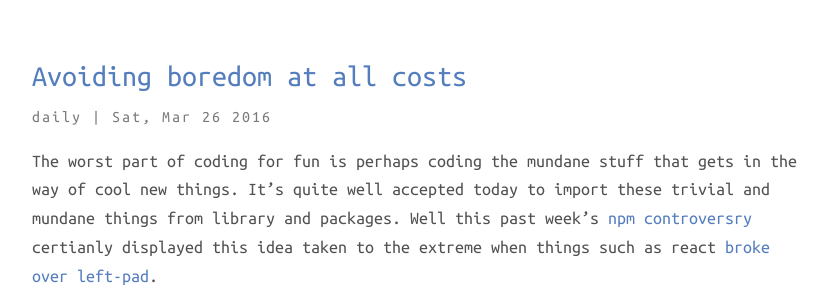
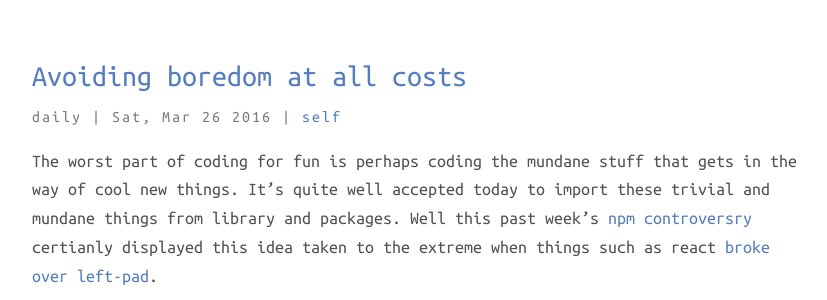
Before and after one commit to developermo-de/hackerMode, a Jekyll site: the page built from index.html, in a window 1280 px wide. Shown: the part 239-539 px from the top of the page, without its empty margins (224-1051 px from the left). Built offline with Jekyll 4.4.1, drawn with Linux system fonts in a browser that asks for light colours; nearby versions of some CDN libraries.

Commit message:
removed _site from git and added attribution to index page

```diff
--- a/index.html
+++ b/index.html
@@ -12,13 +12,14 @@ layout: default
     			</h3>
 
           <p class="post-meta">
-            {% if (post.categories.size > 0 %}
             <span class="categories">
-            {{ post.categories | array_to_sentence_string }}
+                {{ post.categories | array_to_sentence_string }}
             </span> |
-            {% endif %}
             <span class="post-date">
-            {{ post.date | date: "%a, %b %-d %Y" }}
+                {{ post.date | date: "%a, %b %-d %Y" }}
+            </span> |
+            <span class="post-date">
+                <a href={{post.attr}}>{{ post.author}} </a>
             </span>
 	  				{{ post.excerpt }}
   				</p>
```
Also changed, not shown: 17 other files.
